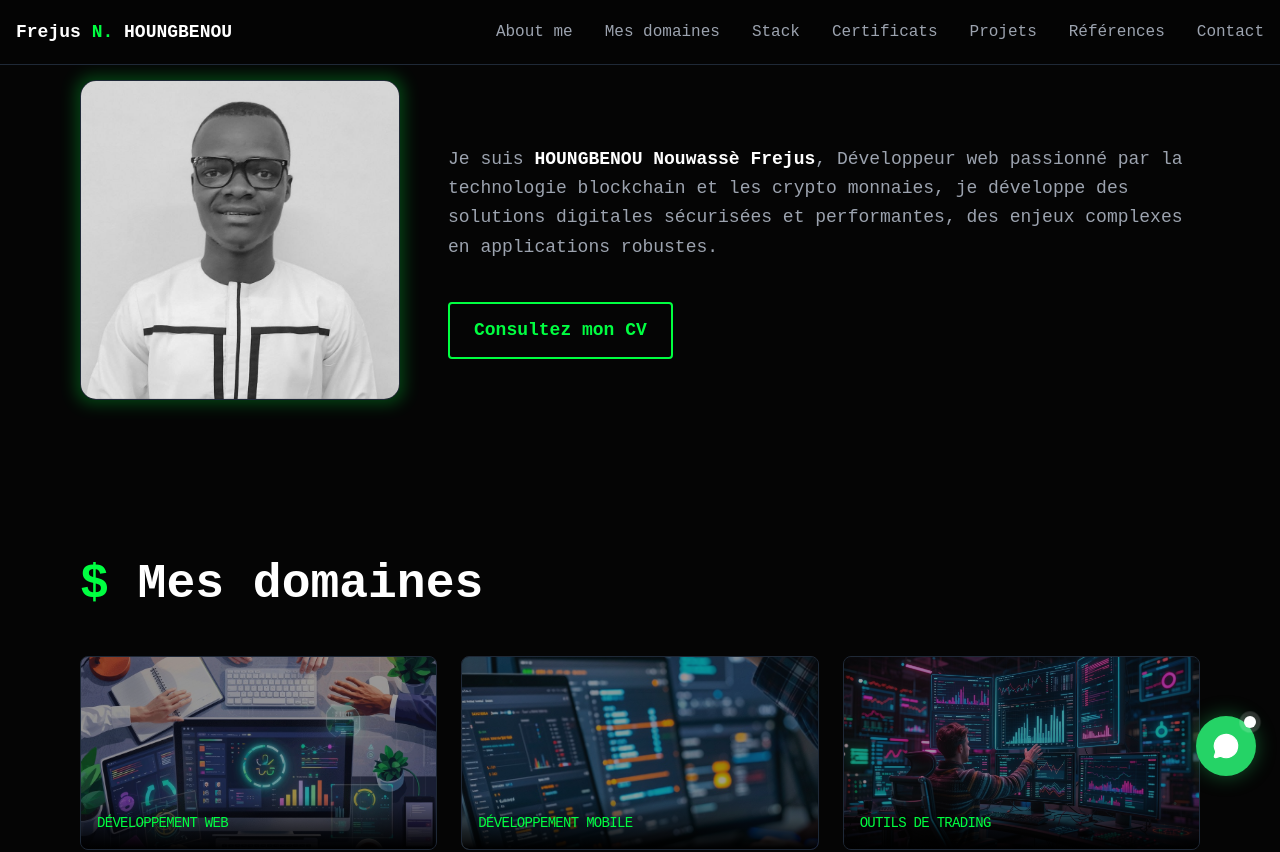
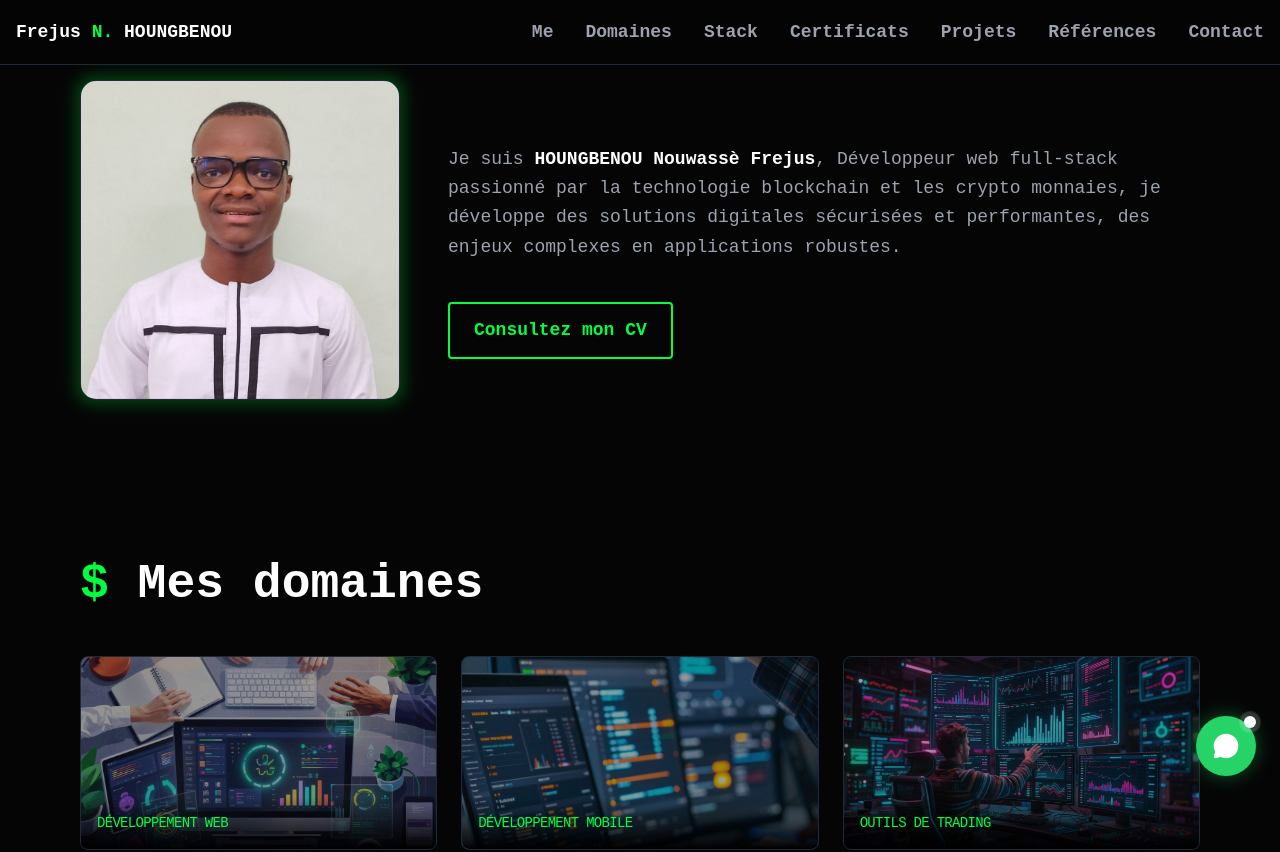
Before and after one commit to FrejusHO/Mon-portfolio, a React (Vite) app: page / in a window 1280 px wide. Shown: the top 852 px of the page. Built offline with nearby package versions, Linux system fonts and the light colour scheme.

Commit message:
aPROPOS DE MOI

```diff
--- a/src/components/About.jsx
+++ b/src/components/About.jsx
@@ -12,7 +12,7 @@ const About = () => {
             <img
               src="/me.jpeg" // Place ta photo dans le dossier 'public' et nomme-la ainsi
               alt="Frejus N. HOUNGBENOU"
-              className="w-full h-full object-cover grayscale hover:grayscale-0 transition duration-500"
+              className="w-full h-full object-cover  hover:grayscale transition duration-500"
             />
           </div>
         </div>
@@ -26,7 +26,7 @@ const About = () => {
           <div className="space-y-4 text-gray-400 text-lg leading-relaxed">
             <p>
               Je suis <span className="text-white font-bold">HOUNGBENOU Nouwassè Frejus</span>,
-              Développeur web passionné par la technologie blockchain et les crypto
+              Développeur web full-stack passionné par la technologie blockchain et les crypto
             monnaies, je développe des solutions digitales sécurisées et performantes,
             des enjeux complexes en applications robustes.
             </p>
--- a/src/components/Navbar.jsx
+++ b/src/components/Navbar.jsx
@@ -5,8 +5,8 @@ const Navbar = () => {
   const [isOpen, setIsOpen] = useState(false);
 
   const navLinks = [
-    { name: 'About me', href: '#about' },
-    { name: 'Mes domaines', href: '#domaines' },
+    { name: 'Me', href: '#about' },
+    { name: 'Domaines', href: '#domaines' },
     { name: 'Stack', href: '#stack' },
     { name: 'Certificats', href: '#certificats' },
     { name: 'Projets', href: '#projets' },
@@ -26,7 +26,7 @@ const Navbar = () => {
         {/* Desktop Menu */}
         <div className="hidden md:flex gap-8">
           {navLinks.map((link) => (
-            <a key={link.name} href={link.href} className="text-gray-400 hover:text-neonGreen transition-colors">
+            <a key={link.name} href={link.href} className="text-gray-400 hover:text-neonGreen transition-colors text-lg font-bold">
               {link.name}
             </a>
           ))}
--- a/src/components/References.jsx
+++ b/src/components/References.jsx
@@ -5,16 +5,23 @@ const References = () => {
   const references = [
     {
       name: "YADOULETON C.Césaire",
-      role: "Chef Scolarité ENEAM",
+      role: "Chef Scolarité ENEAM-UAC",
       phone: "+229 01 95 84 59 84",
       email: "cesairecodjo@gmail.com"
     },
     {
-      name: "WOROU P. Guillermo",
-      role: "Chef du teams Sitatunga ", // J'ai ajusté le titre pour varier
-      phone: "+229 01 66 30 26 56", // À mettre à jour
-      email: "gperez@gmail.com" // À mettre à jour
+      name: "OYETOLA Victor",
+      role: "Chef SERVICE SPTIC-UAC ",
+      phone: "+229 01 95 56 85 51",
+      email: "victor.oyetola@uac.bj"
+    },
+    {
+      name: "ZOHOU Pierre Jérôme",
+      role: "Informaticien IFRI-UAC",
+      phone: "+229 01 97 38 49 92",
+      email: "pzohou@gmail.com"
     }
+
   ];
 
   return (
```
